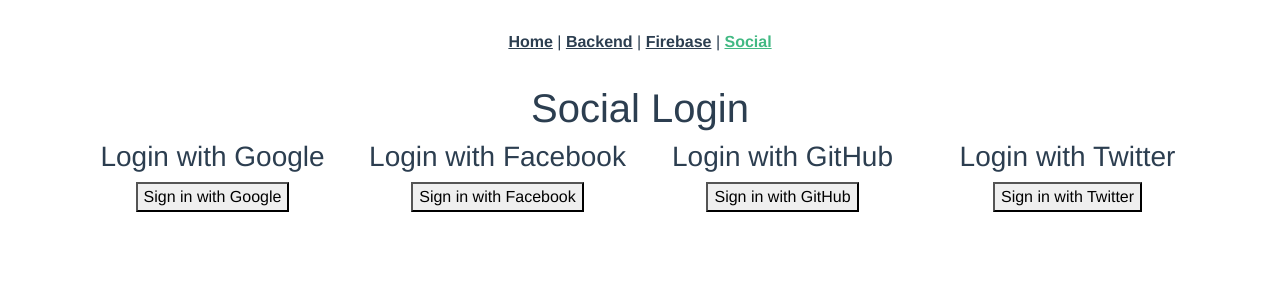
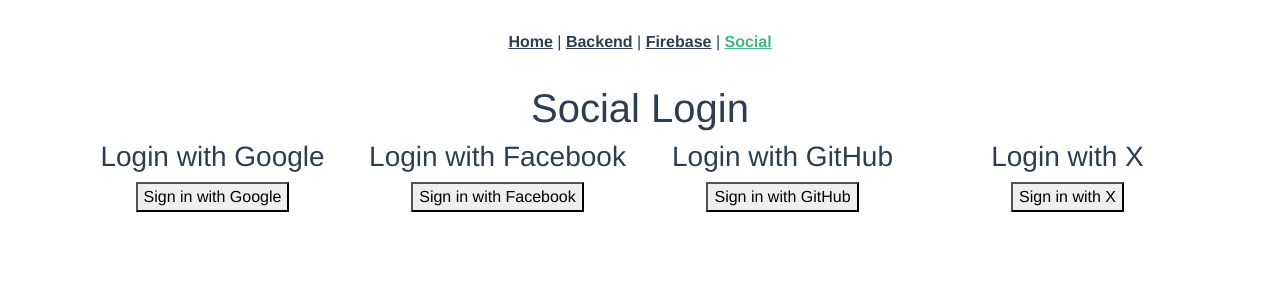
Before and after one commit to edgarbm16/authentication-vue, a Vue app: page /social-media in a window 1280 px wide. Shown: the top 300 px of the page. Built offline with nearby package versions, Linux system fonts and the light colour scheme.

Commit message:
feat(app): add login with X

```diff
--- a/src/views/SocialView.vue
+++ b/src/views/SocialView.vue
@@ -32,10 +32,10 @@
         </div>
         <div class="col">
           <h3>
-            Login with Twitter
+            Login with X
           </h3>
-          <button>
-            Sign in with Twitter
+          <button @click="loginX">
+            Sign in with X
           </button>
         </div>
       </div>
@@ -44,10 +44,11 @@
 
 <script lang="ts" setup>
 
-    import {FacebookAuthProvider, GoogleAuthProvider, signInWithPopup, getAuth} from 'firebase/auth'
+    import {TwitterAuthProvider, FacebookAuthProvider, GoogleAuthProvider, signInWithPopup, getAuth} from 'firebase/auth'
 
     const googleProvider = new GoogleAuthProvider()
     const facebookProvider = new FacebookAuthProvider()
+    const xProvider = new TwitterAuthProvider()
 
     const auth = getAuth()
 
@@ -70,4 +71,14 @@
           alert('Error logging in:')
         })
     }
+
+    const loginX = () => {
+      signInWithPopup(auth, xProvider)
+       .then((result) => {
+          alert('Logged in successfully!')
+        })
+       .catch((error) => {
+          alert('Error logging in:')
+        })
+    }
 </script>
```
